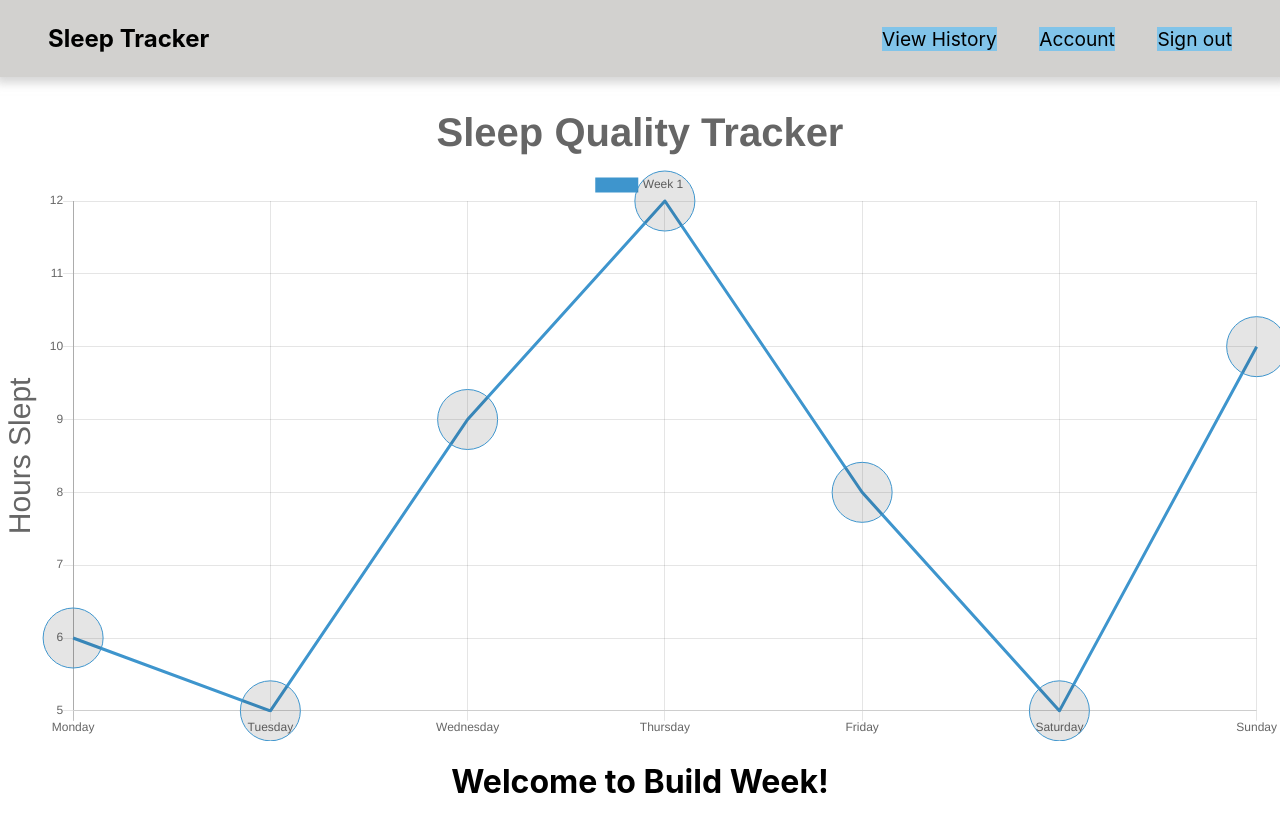
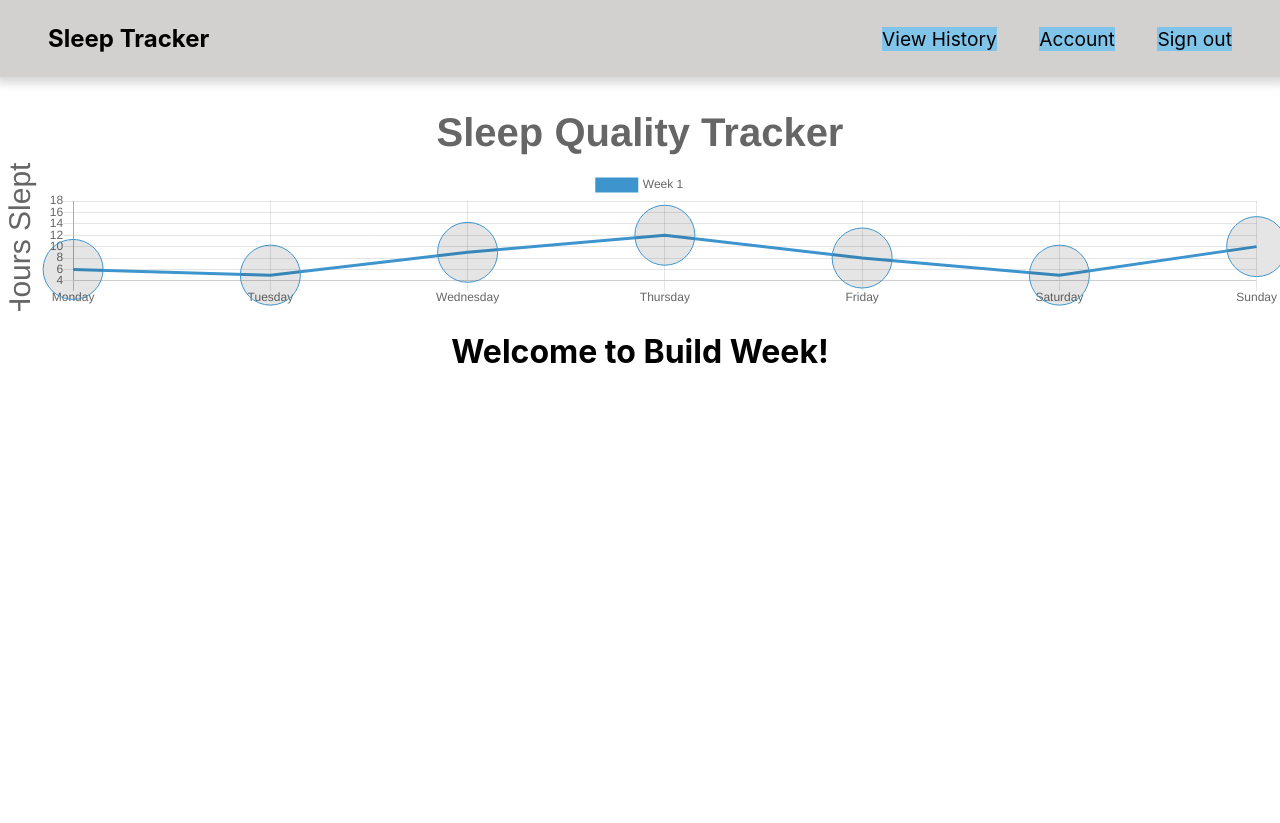
Before and after one commit to Sleep-tracker-1/Front_End, a React (Create React App) app: page / in a window 1280 px wide. After the commit the page ends 800 px from the top, so only its background shows below. Built offline with nearby package versions, Linux system fonts and the light colour scheme.

Commit message:
Changed graph styling

```diff
--- a/src/components/TestGraph.js
+++ b/src/components/TestGraph.js
@@ -25,20 +25,27 @@ function TestGraph() {
                     lineTension: 0,
                     radius: 30,
                     hoverRadius: 70,
+                    pointHoverBackgroundColor: "yellow",
                     datalabels: {
-                        labels: {
-                            textStrokeColor: "black",
-                            textStrokeWidth: 8,
-                            labelTextColor: "black",
+                        textStrokeColor: "black",
+                        textStrokeWidth: 1,
+                        color: "black",
+                        font: {
+                            size: 30,
                         },
                     },
                 },
             ],
         },
         options: {
+            responsive: true,
+            maintainAspectRatio: false,
             scales: {
                 yAxes: [
                     {
+                        ticks: {
+                            suggestedMax: 18,
+                        },
                         scaleLabel: {
                             display: true,
                             labelString: "Hours Slept",
@@ -49,9 +56,9 @@ function TestGraph() {
             },
             plugins: {
                 // Change options for ALL labels of THIS CHART
-                datalabels: {
-                    color: "#36A2EB",
-                },
+            },
+            legend: {
+                padding: 30,
             },
             title: {
                 display: true,
@@ -64,10 +71,13 @@ function TestGraph() {
                 bodySpacing: 20,
                 bodyAlign: "center",
                 caretPadding: 40,
-                mode: "index",
+                mode: "nearest",
                 callbacks: {
                     // Use the footer callback to display the sum of the items showing in the tooltip
-
+                    formatter: function(value) {
+                        return "line1\nline2\n" + value;
+                        // eq. return ['line1', 'line2', value]
+                    },
                     label: function(tooltipItem, data) {
                         const thisDataset =
                             data.datasets[Number(tooltipItem.datasetIndex)];
```
